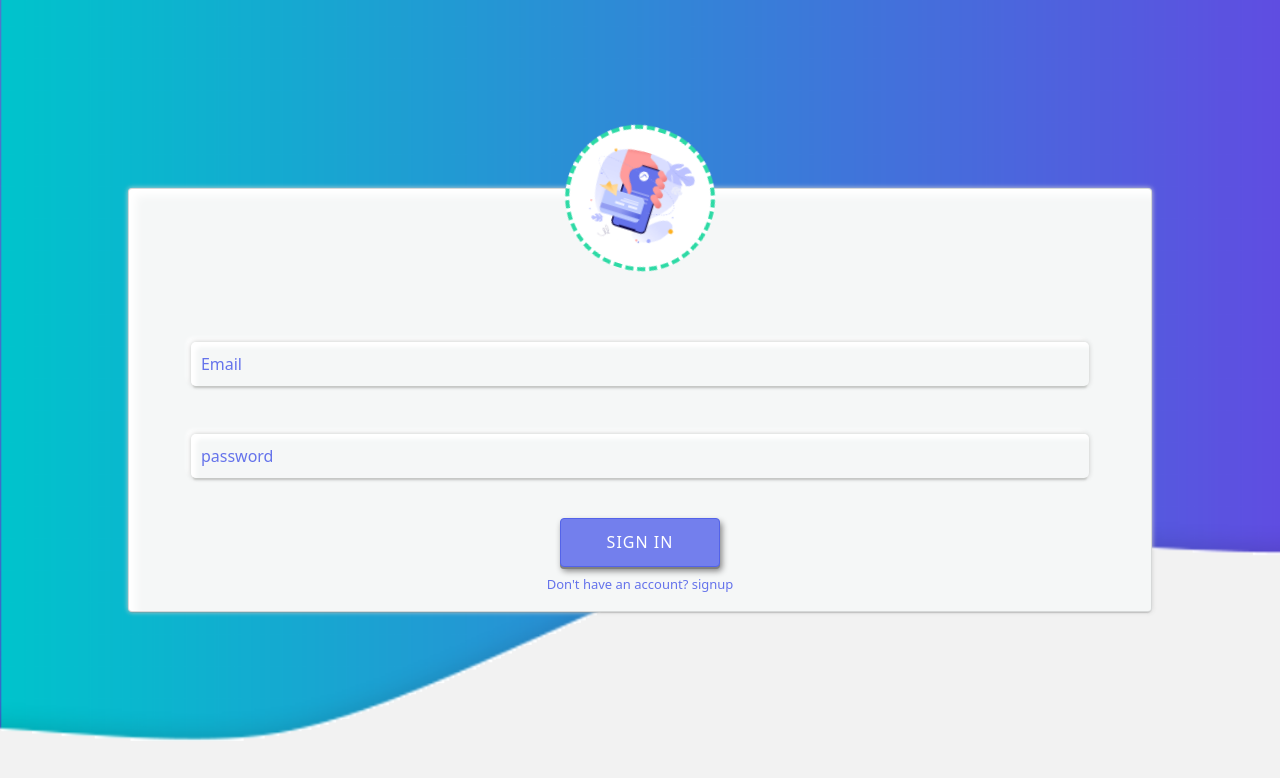
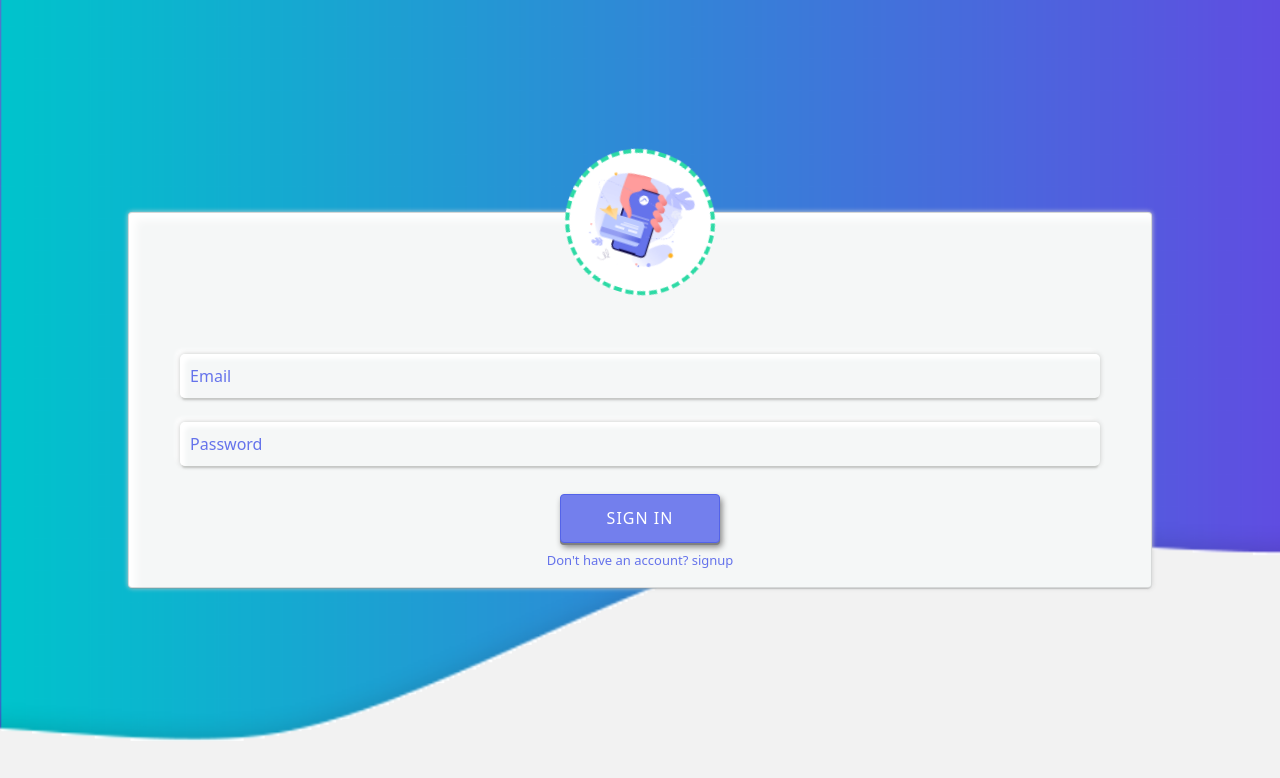
Before and after one commit to Maryam-bit/QuizApp-typescript, a React (Create React App) app: page /signin in a window 1280 px wide. Shown: the top 778 px of the page. Built offline with nearby package versions, Linux system fonts and the light colour scheme.

Commit message:
working on signin

```diff
--- a/src/pages/signin/signin.tsx
+++ b/src/pages/signin/signin.tsx
@@ -1,22 +1,41 @@
-import React from 'react'
+import React, {useState} from 'react'
 import img from '../../img/register.png'
 import '../signup/signup.styles.scss'
 import FormInput from "../../components/form-input/form-input.component"
 import Button from "../../components/button/button.component"
 import {Link} from "react-router-dom"
+import { useHistory } from "react-router-dom"
+import firebase from '../../config/firebase'
 
 const Signin = () => {
+  const [email, setEmail] = useState('')
+  const [password, setPassword] = useState('')
+  const history = useHistory()
+
+  const signin = async (e) => {
+    e.preventDefault()
+    try {
+      await firebase.auth().signInWithEmailAndPassword(email, password)
+      history.replace('/category')
+      alert("ypu are done")
+    }
+    catch (e) {
+      alert(e.message)
+    }
+  }
   return (
     <div className="signin text-center">
         <div className="signup-img text-center">
           <img src={img} />
         </div>
-        <div className="form">
-          <FormInput type="text" placeholder="Email" />
-          <FormInput type="password" placeholder="password" />
+        <form onSubmit={signin} className="form">
+          {/* <FormInput type="text" placeholder="Email" />
+          <FormInput type="password" placeholder="password" /> */}
+          <input type="email" placeholder="Email" onChange={e => setEmail(e.target.value)} />
+        <input type="password" placeholder="Password" onChange={e => setPassword(e.target.value)} />
         <Link to="/category"> <Button value="sign in"/></Link>
           <Link to="/"><p>Don't have an account? signup</p></Link>
-        </div>
+        </form>
         </div>
   )
 }
--- a/src/pages/signup/signup.tsx
+++ b/src/pages/signup/signup.tsx
@@ -6,11 +6,13 @@ import Button from "../../components/button/button.component"
 import { Link } from "react-router-dom"
 import firebase from '../../config/firebase'
 import { nanoid } from 'nanoid'
+import { useHistory } from "react-router-dom"
 
 const Signup = () => {
   const [name, setName] = useState('')
   const [email, setEmail] = useState('')
   const [password, setPassword] = useState('')
+  const history = useHistory()
 
   const signup = async (e) => {
     e.preventDefault()
@@ -20,6 +22,7 @@ const Signup = () => {
         email,
         name,
       })
+      history.replace('/signin')
       alert("ypu are done")
     }
     catch (e) {
```
